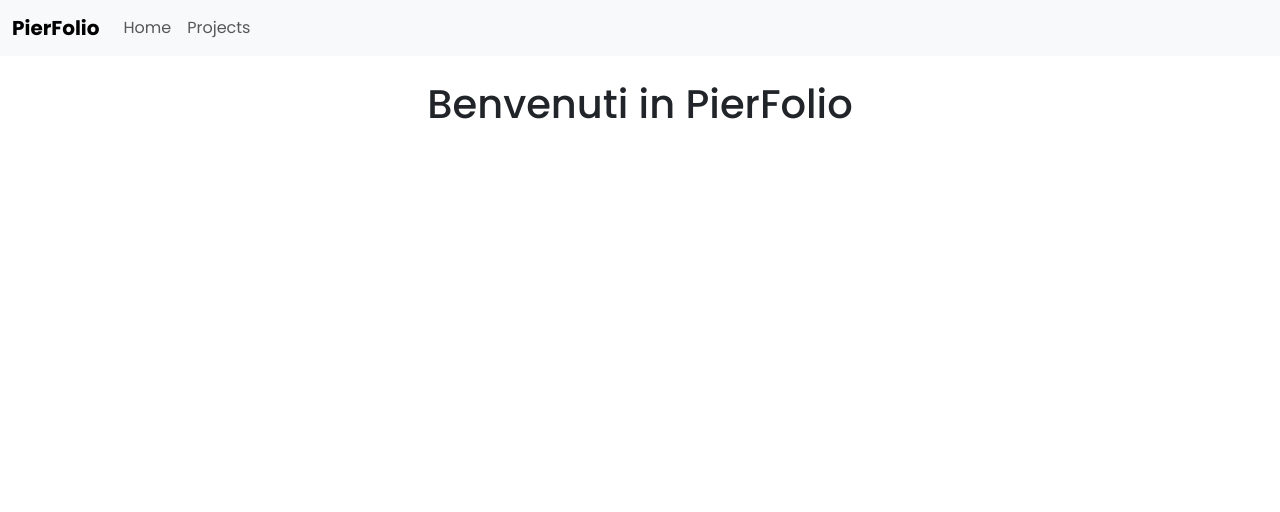
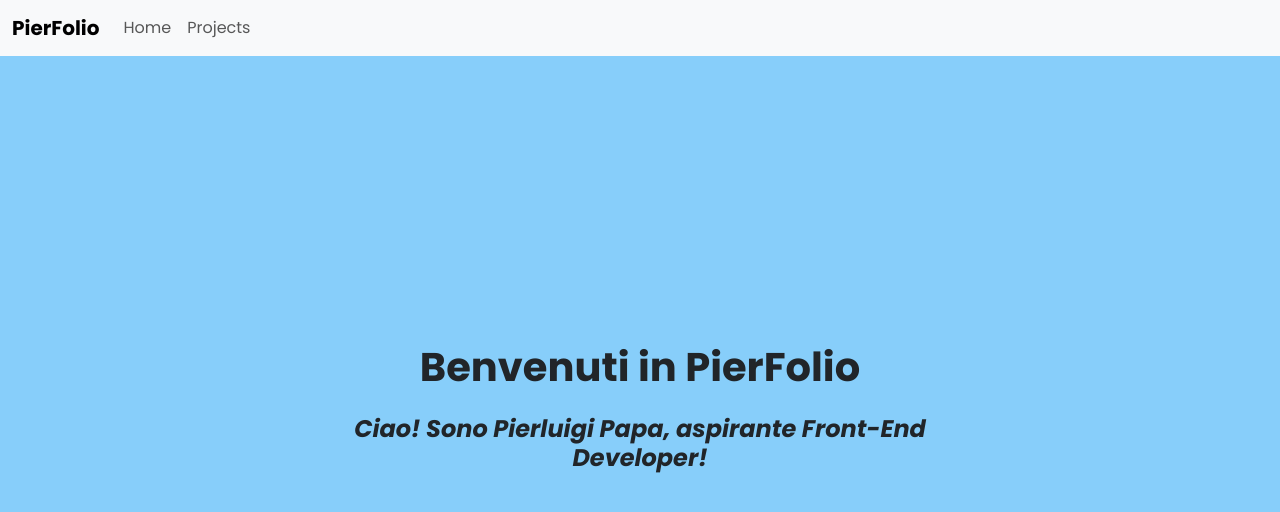
Before and after one commit to PierluigiPapa/vite-boolfolio, a Vue app: page / in a window 1280 px wide. Shown: the top 512 px of the page. Built offline with nearby package versions, Linux system fonts and the light colour scheme.

Commit message:
fix: add style

```diff
--- a/src/pages/HomePage.vue
+++ b/src/pages/HomePage.vue
@@ -19,7 +19,10 @@ export default {
 </script>
 
 <template>
-    <h1 class="text-center mt-4">Benvenuti in PierFolio</h1>
+    <div class="position-absolute top-50 start-50 translate-middle">
+      <h1 class="text-center mt-4 fw-bold">Benvenuti in PierFolio</h1>
+      <h4 class="text-center mt-4 fw-bold"><i>Ciao! Sono Pierluigi Papa, aspirante Front-End Developer!</i></h4>
+    </div>
 </template>
 
 <style>
--- a/src/pages/ProjectList.vue
+++ b/src/pages/ProjectList.vue
@@ -47,7 +47,7 @@ export default {
 <template>
 
 <main class="container">
-  <h3 class="text-center fw-bold py-3">Clicca qui per vedere i miei progetti:</h3>
+  <h1 class="text-center fw-bold py-3">Clicca qui per vedere i miei progetti:</h1>
 
   <div class="d-flex justify-content-center mt-3">
     <div>
@@ -61,11 +61,6 @@ export default {
       :technologies="element.technologies"
       :image= "element.cover"/>
 
-      <!-- <ul>
-        <li v-for="(element, index) in arrayProjects" :key="element.id">
-          <router-link :to="{name: 'single-project', params: {slug: element.slug}}">{{element.title}}</router-link>
-        </li>
-      </ul> -->
 
       <nav aria-label="Page navigation example">
         <ul class="pagination justify-content-center">
--- a/src/pages/SingleProject.vue
+++ b/src/pages/SingleProject.vue
@@ -36,13 +36,13 @@ export default {
 </script>
 
 <template>
-    <h1 class="text-center fw-bold mt-5">Progetto singolo</h1>
+    <h1 class="text-center fw-bold mt-5">Visualizza il progetto singolo</h1>
 
     <div class="d-flex justify-content-center">
         <div class="card my-4" style="width: 40rem;">
             <img class="card-img-top" :src='`${store.apiBaseUrl}/storage/${project?.cover}`' alt="card_image"/>
             <div class="card-body my-4">
-                <h4 class="card-title text-center fw-bold">{{project?.title}}</h4>
+                <h2 class="card-title text-center fw-bold">{{project?.title}}</h2>
                 <p class="card-text text-center">{{project?.content}}</p>
                 <p class="card-text"><strong>Tipologia:</strong> {{project.type?.name}}</p>
                 <p class="card-text" v-for="(element, index) in project?.technologies" :key="element.id"><strong>Linguaggi/Framework:</strong> {{ element?.name }}</p>
--- a/src/style.css
+++ b/src/style.css
@@ -2,4 +2,5 @@
 
 body {
   font-family: 'Poppins', sans-serif;
+  background-color: lightskyblue;
 }
```
